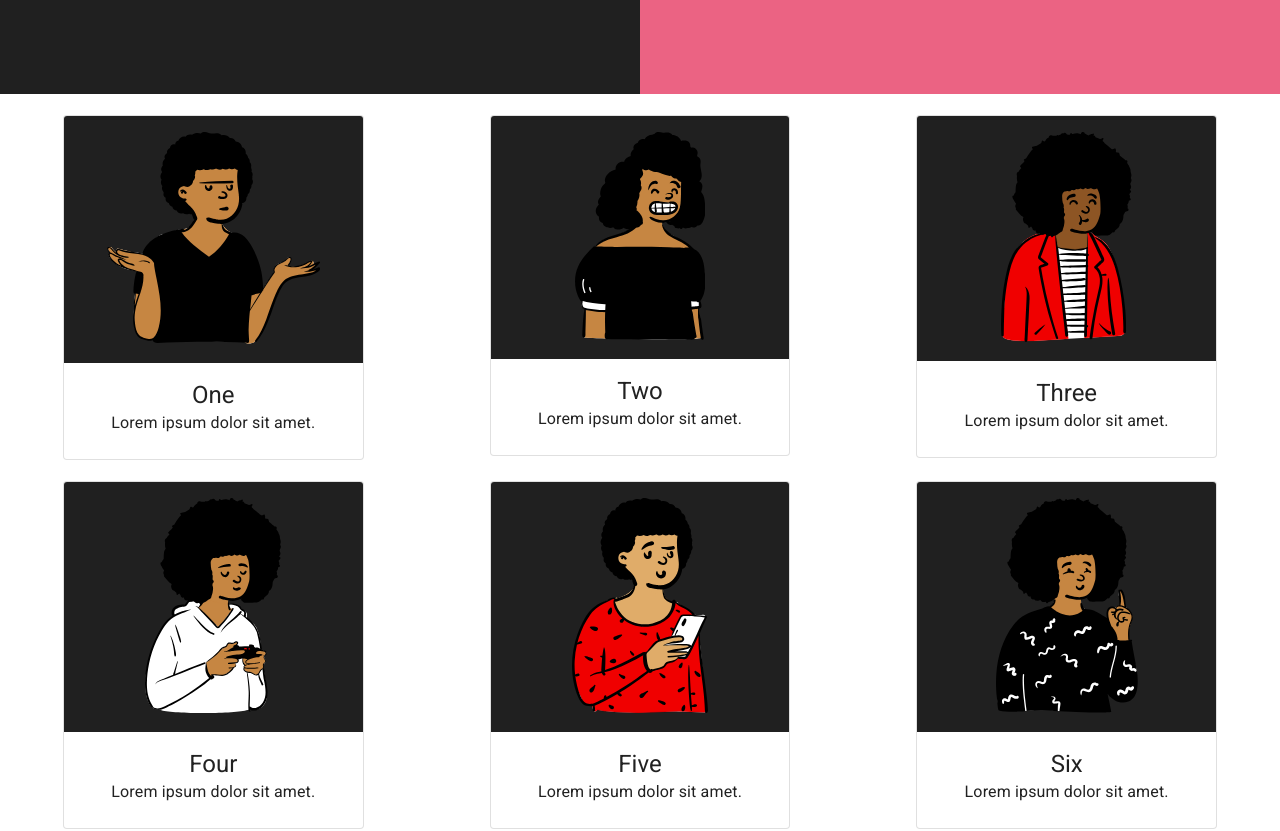
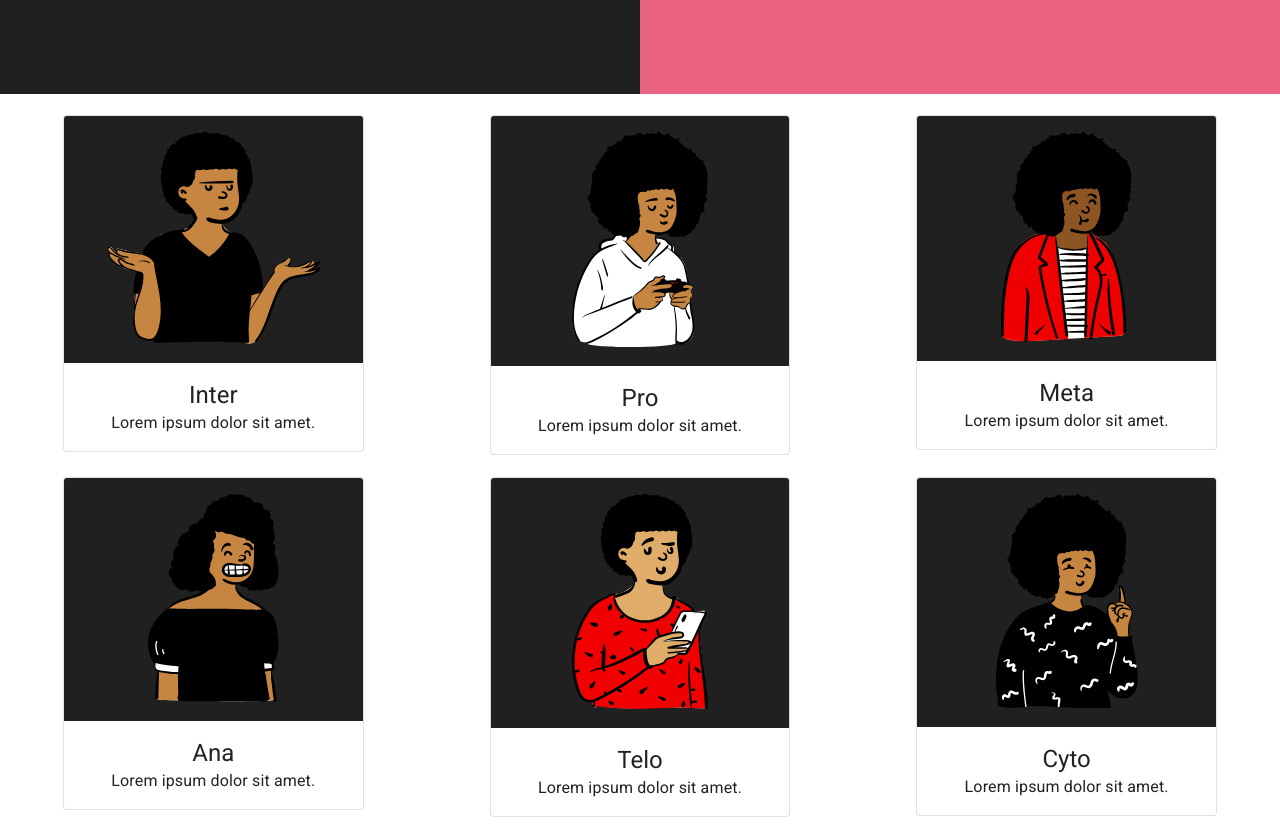
Before and after one commit to gralpheduard/react-app, a React (Create React App) app: page / in a window 1280 px wide. Shown: the part 660-1491 px from the top of the page. Built offline with nearby package versions, Linux system fonts and the light colour scheme.

Commit message:
added modal

```diff
--- a/src/Component/Cards/CardSection.jsx
+++ b/src/Component/Cards/CardSection.jsx
@@ -1,22 +1,40 @@
-import React from 'react';
+import React, {useState} from 'react';
 import {Box,
         Card,
         CardContent,
         Typography,
-        CardActionArea
-    } from '@material-ui/core'
+        CardActionArea,
+        Modal,
+        Backdrop,
+        Fade,
+        Avatar
+} from '@material-ui/core'
+import useStyles from './useStyles'
 
-const CardSection = ({svg, title, content, classSection}) =>{
+
+const CardSection = ({svg, title, content, classSection, motto}) =>{
+    const classes = useStyles();
+
+    const [open, setOpen] = useState(false);
+
+    const handleOpen = () => {
+        setOpen(true);
+    };
+    const handleClose = () => {
+        setOpen(false);
+    };
+
     return (
+        <div>
             <Card variant="outlined" className={classSection}>
-                <CardActionArea>
+                <CardActionArea onClick={handleOpen}>
                     <CardContent style={{ backgroundColor: "#202020" }}>
                         <Box color="third">
                            {svg}
                         </Box>
                     </CardContent>
                 </CardActionArea>
-
+                <CardActionArea onClick={handleOpen}>
                     <CardContent >
                         <Typography variant="h5" component="h3">
                             {title}
@@ -25,7 +43,29 @@ const CardSection = ({svg, title, content, classSection}) =>{
                             {content}
                         </Typography>
                     </CardContent>
+                </CardActionArea>
             </Card>
+
+            <Modal
+                aria-labelledby="transition-modal-title"
+                aria-describedby="transition-modal-description"
+                className={classes.modal}
+                open={open}
+                onClose={handleClose}
+                closeAfterTransition
+                BackdropComponent={Backdrop}
+                BackdropProps={{
+                timeout: 500,
+                }}
+            >
+                <Fade in={open}>
+                    <div className={classes.paper}>
+                        <h2 id="transition-modal-title"><Avatar>{svg}</Avatar>{title}</h2>
+                        <p id="transition-modal-description">"{motto}"</p>
+                    </div>
+                </Fade>
+            </Modal>
+        </div>
     )
 }
 
--- a/src/Component/Cards/Cards.jsx
+++ b/src/Component/Cards/Cards.jsx
@@ -6,6 +6,7 @@ import useStyles from './useStyles'
 
 const Cards = () =>{
     const classes = useStyles();
+
     return (
         <div className={classes.Root}>
             <Grid container>
@@ -13,48 +14,54 @@ const Cards = () =>{
                     <CardSection
                         classSection={classes.Card1}
                         svg = {<One />}
-                        title = {"One"}
+                        title = {"Inter"}
                         content ={"Lorem ipsum dolor sit amet."}
+                        motto={"kulot or not, whatever"}
                     />
                 </Grid>
                 <Grid item xs={12} sm={6} md={4} lg={4}>
                     <CardSection
                         classSection={classes.Card1}
-                        svg = {<Two />}
-                        title = {"Two"}
+                        svg = {<Four />}
+                        title = {"Pro"}
                         content ={"Lorem ipsum dolor sit amet."}
+                        motto={"Chill? All the time. All the time? Chill."}
                     />
                 </Grid>
                 <Grid item xs={12} sm={6} md={4} lg={4}>
                     <CardSection
                         classSection={classes.Card1}
                         svg = {<Three />}
-                        title = {"Three"}
+                        title = {"Meta"}
                         content ={"Lorem ipsum dolor sit amet."}
+                        motto={"Eat, sleep, repeat."}
                     />
                 </Grid>
                 <Grid item xs={12} sm={6} md={4} lg={4}>
                 <CardSection
                         classSection={classes.Card2}
-                        svg = {<Four />}
-                        title = {"Four"}
+                        svg = {<Two />}
+                        title = {"Ana"}
                         content ={"Lorem ipsum dolor sit amet."}
+                        motto={"Sugar Ruuuushh!!!"}
                     />
                 </Grid>
                 <Grid item xs={12} sm={6} md={4} lg={4}>
                     <CardSection
                         classSection={classes.Card2}
                         svg = {<Five />}
-                        title = {"Five"}
+                        title = {"Telo"}
                         content ={"Lorem ipsum dolor sit amet."}
+                        motto={"Gadgets.. Gadgets.. Gadgetssss"}
                     />
                 </Grid>
                 <Grid item xs={12} sm={6} md={4} lg={4}>
                     <CardSection
                         classSection={classes.Card2}
                         svg = {<Six />}
-                        title = {"Six"}
+                        title = {"Cyto"}
                         content ={"Lorem ipsum dolor sit amet."}
+                        motto={"It's hard to be the smart guy in the group, but life's hard so... yeah."}
                     />
                 </Grid>
             </Grid>
--- a/src/Component/Cards/useStyles.jsx
+++ b/src/Component/Cards/useStyles.jsx
@@ -16,7 +16,18 @@ const useStyles = makeStyles((theme) => ({
         marginLeft: "auto",
         marginRight: "auto",
         marginBottom: "5%",
-    }
+    },
+    modal: {
+        display: 'flex',
+        alignItems: 'center',
+        justifyContent: 'center',
+    },
+    paper: {
+        backgroundColor: theme.palette.background.paper,
+        border: '2px solid #000',
+        boxShadow: theme.shadows[5],
+        padding: theme.spacing(2, 4, 4),
+    },
 
 }));
 
--- a/src/Component/Cover/useStyles.jsx
+++ b/src/Component/Cover/useStyles.jsx
@@ -7,8 +7,11 @@ const useStyles = makeStyles((theme) => ({
     words:{
         backgroundColor: theme.palette.third.main,
         height: 690,
-        [theme.breakpoints.down('md')]:{
-            height: 687,
+        [theme.breakpoints.up('lg')]:{
+            height: 652,
+        },
+        [theme.breakpoints.up('md')]:{
+            height: 690,
         },
         [theme.breakpoints.down('xs')]:{
             height: 700,
@@ -16,7 +19,7 @@ const useStyles = makeStyles((theme) => ({
     },
     svg:{
         backgroundColor: theme.palette.secondary.main,
-            height:"100%",
+            height: 690,
             [theme.breakpoints.down('lg')]:{
                 height: 690,
             },
--- a/src/Component/NavBar/NavBar.jsx
+++ b/src/Component/NavBar/NavBar.jsx
@@ -1,11 +1,11 @@
 import React from 'react';
-import Button from '@material-ui/core/Button';
 import AppBar from '@material-ui/core/AppBar';
 import Toolbar from '@material-ui/core/Toolbar';
-import IconButton from '@material-ui/core/IconButton';
 import Typography from '@material-ui/core/Typography';
-import MenuIcon from '@material-ui/icons/Menu';
 import useStyles from './useStyles'
+// import Button from '@material-ui/core/Button';
+// import IconButton from '@material-ui/core/IconButton';
+// import MenuIcon from '@material-ui/icons/Menu';
 
 const NavBar = () =>{
   const classes = useStyles();
@@ -14,13 +14,13 @@ const NavBar = () =>{
     <div>
         <AppBar color="textSecondary" position="static"className={classes.root}>
             <Toolbar>
-                <IconButton edge="start" className={classes.menuButton} color="inherit" aria-label="menu">
+                {/* <IconButton edge="start" className={classes.menuButton} color="inherit" aria-label="menu">
                 <MenuIcon />
-                </IconButton>
+                </IconButton> */}
                 <Typography variant="h6" color="third"className={classes.title}>
                 Kulots
                 </Typography>
-                <Button color="inherit">Button</Button>
+                {/* <Button color="inherit">Button</Button> */}
             </Toolbar>
         </AppBar>
     </div>
```
